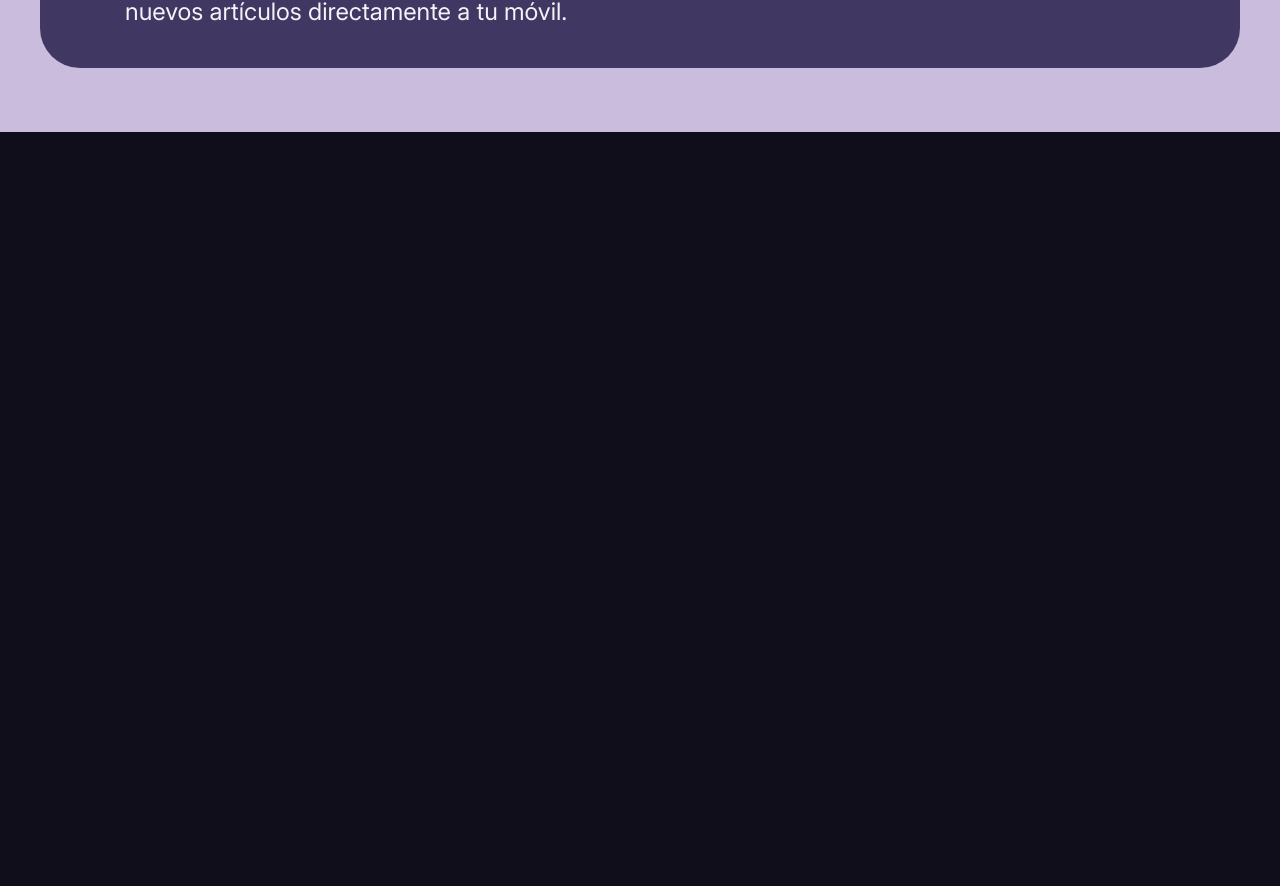
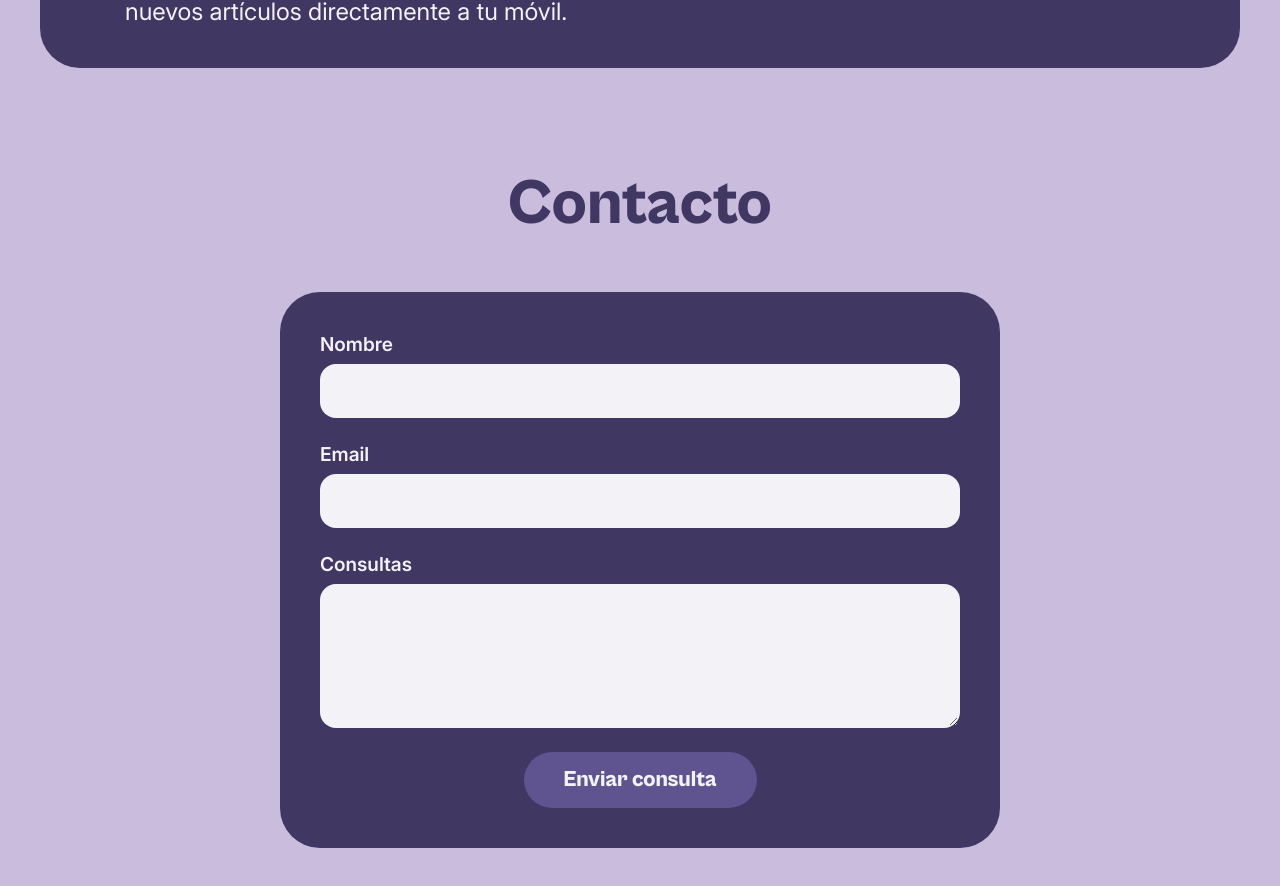
Before and after one commit to cisco-sla/galaso-marketing, a React (Vite) app: page / in a window 1280 px wide. Shown: the part 4380-5266 px from the top of the page. Before the commit the page ends 4512 px from the top, so only its background shows below. Built offline with nearby package versions, Linux system fonts and the light colour scheme.

Commit message:
Formulario de contacto conectado a Web3Forms

```diff
--- a/src/App.jsx
+++ b/src/App.jsx
@@ -5,6 +5,7 @@ import Services from "./components/Services";
 import Plans from "./components/Plans";
 import Portfolio from "./components/Portfolio";
 import Articles from "./components/Articles";
+import Contact from "./components/Contact";
 import fotoPerfil from "./assets/fran_mkt2.webp";
 
 /*creamos la función para que devuelva los componentes que necesitamos. Al Hero, le pasamos las props (titulo, destacado, etc.)
@@ -26,6 +27,7 @@ function App() {
       <Plans />
       <Portfolio />
       <Articles />
+      <Contact />
     </>
   );
 }
--- /dev/null
+++ b/src/components/Contact.css
@@ -0,0 +1,105 @@
+.contact {
+  padding: 2rem 2rem 4rem;
+  background: var(--color-fondo-claro);
+}
+
+.contact__titulo {
+  margin-bottom: 3rem;
+  font-size: 4rem;
+  text-align: center;
+  color: var(--color-primario);
+}
+
+.contact__formulario {
+  display: flex;
+  flex-direction: column;
+  gap: 1.5rem;
+  max-width: 45rem;
+  margin: 0 auto;
+  padding: 2.5rem;
+  border-radius: 2.5rem;
+  background: var(--color-primario);
+  color: var(--color-texto-claro);
+}
+
+.contact__campo {
+  display: flex;
+  flex-direction: column;
+  gap: 0.5rem;
+}
+
+.contact__campo label {
+  font-size: 1.2rem;
+  font-weight: 600;
+}
+
+.contact__campo input,
+.contact__campo textarea {
+  padding: 0.9rem 1.2rem;
+  border: 2px solid transparent;
+  border-radius: 1rem;
+  background: var(--color-texto-claro);
+  color: var(--color-fondo-oscuro);
+  font: inherit;
+  font-size: 1.1rem;
+}
+
+.contact__campo textarea {
+  min-height: 9rem;
+  resize: vertical;
+}
+
+.contact__campo input:focus-visible,
+.contact__campo textarea:focus-visible {
+  outline: 3px solid var(--color-acento);
+}
+
+.contact__campo [aria-invalid="true"] {
+  border-color: var(--color-error-borde);
+}
+
+.contact__error {
+  font-size: 1rem;
+  color: var(--color-error);
+}
+
+.contact__trampa {
+  display: none;
+}
+
+.contact__boton {
+  align-self: center;
+  padding: 0.9rem 2.5rem;
+  border: none;
+  border-radius: 999px;
+  background: var(--color-boton);
+  color: var(--color-texto-claro);
+  font-family: var(--fuente-titulos);
+  font-size: 1.4rem;
+  font-weight: 800;
+  cursor: pointer;
+  transition: background 0.3s ease;
+}
+
+.contact__boton:hover:not(:disabled),
+.contact__boton:focus-visible {
+  background: var(--color-boton-hover);
+}
+
+.contact__boton:disabled {
+  opacity: 0.6;
+  cursor: not-allowed;
+}
+
+.contact__mensaje {
+  font-size: 1.1rem;
+  text-align: center;
+}
+
+.contact__mensaje--exito {
+  color: var(--color-acento);
+}
+
+.contact__mensaje--error {
+  color: var(--color-error);
+}
--- /dev/null
+++ b/src/components/Contact.jsx
@@ -0,0 +1,136 @@
+import { useState } from "react";
+import "./Contact.css";
+import { enviarConsulta } from "../services/enviarConsulta";
+
+const datosIniciales = {
+  nombre: "",
+  email: "",
+  mensaje: "",
+  botcheck: false,
+};
+
+function validar(datos) {
+  const errores = {};
+  if (datos.nombre.trim().length < 2) {
+    errores.nombre = "Escribí tu nombre.";
+  }
+  if (!/^\S+@\S+\.\S+$/.test(datos.email)) {
+    errores.email = "Escribí un email válido.";
+  }
+  if (datos.mensaje.trim().length < 10) {
+    errores.mensaje = "Contame tu consulta (mínimo 10 caracteres).";
+  }
+
+  return errores;
+}
+
+function Contact() {
+  const [datos, setDatos] = useState(datosIniciales);
+  const [errores, setErrores] = useState({});
+  const [estado, setEstado] = useState("inactivo");
+
+  function manejarCambio(evento) {
+    const { name, value, type, checked } = evento.target;
+    setDatos({ ...datos, [name]: type === "checkbox" ? checked : value });
+  }
+
+  async function manejarEnvio(evento) {
+    evento.preventDefault();
+
+    const erroresEncontrados = validar(datos);
+    setErrores(erroresEncontrados);
+    if (Object.keys(erroresEncontrados).length > 0) {
+      return;
+    }
+    setEstado("enviando");
+    try {
+      await enviarConsulta(datos);
+      setEstado("exito");
+      setDatos(datosIniciales);
+    } catch (error) {
+      console.error("Error al enviar la consulta:", error);
+      setEstado("error");
+    }
+  }
+
+  return (
+    <section className="contact" id="contacto">
+      <h2 className="contact__titulo">Contacto</h2>
+
+      <form className="contact__formulario" onSubmit={manejarEnvio} noValidate>
+        <div className="contact__campo">
+          <label htmlFor="nombre">Nombre</label>
+          <input
+            id="nombre"
+            name="nombre"
+            type="text"
+            autoComplete="name"
+            value={datos.nombre}
+            onChange={manejarCambio}
+            aria-invalid={Boolean(errores.nombre)}
+          />
+          {errores.nombre && <p className="contact__error">{errores.nombre}</p>}
+        </div>
+
+        <div className="contact__campo">
+          <label htmlFor="email">Email</label>
+          <input
+            id="email"
+            name="email"
+            type="email"
+            autoComplete="email"
+            value={datos.email}
+            onChange={manejarCambio}
+            aria-invalid={Boolean(errores.email)}
+          />
+          {errores.email && <p className="contact__error">{errores.email}</p>}
+        </div>
+
+        <div className="contact__campo">
+          <label htmlFor="mensaje">Consultas</label>
+          <textarea
+            id="mensaje"
+            name="mensaje"
+            value={datos.mensaje}
+            onChange={manejarCambio}
+            aria-invalid={Boolean(errores.mensaje)}
+          />
+          {errores.mensaje && (
+            <p className="contact__error">{errores.mensaje}</p>
+          )}
+        </div>
+
+        <input
+          className="contact__trampa"
+          type="checkbox"
+          name="botcheck"
+          checked={datos.botcheck}
+          onChange={manejarCambio}
+          tabIndex={-1}
+          autoComplete="off"
+        />
+
+        <button
+          className="contact__boton"
+          type="submit"
+          disabled={estado === "enviando"}
+        >
+          {estado === "enviando" ? "Enviando..." : "Enviar consulta"}
+        </button>
+
+        {estado === "exito" && (
+          <p className="contact__mensaje contact__mensaje--exito" role="status">
+            ¡Gracias! Recibí tu consulta y te responderé a la brevedad.
+          </p>
+        )}
+        {estado === "error" && (
+          <p className="contact__mensaje contact__mensaje--error" role="alert">
+            No se pudo enviar tu consulta. Probá de nuevo en unos minutos.
+          </p>
+        )}
+      </form>
+    </section>
+  );
+}
+
+export default Contact;
--- a/src/data/enlaces.js
+++ b/src/data/enlaces.js
@@ -1 +1,2 @@
 export const canalWhatsapp = "https://whatsapp.com/channel/canalDeGalasoMkt";
+export const claveWeb3Forms = "2f5ed238-1975-4394-80f9-01c614dc02a8";
--- a/src/index.css
+++ b/src/index.css
@@ -43,6 +43,8 @@
   --color-lila: #413763;
   --color-boton: #5f5490;
   --color-boton-hover: #9f86c0;
+  --color-error: #ffb4b4;
+  --color-error-borde: #e5383b;
 
   --fuente-titulos: "Cabinet Grotesk", system-ui, sans-serif;
   --fuente-texto: "Inter", system-ui, sans-serif;
--- /dev/null
+++ b/src/services/enviarConsulta.js
@@ -0,0 +1,26 @@
+import { claveWeb3Forms } from "..//data/enlaces";
+
+const URL_ENVIO = "https://api.web3forms.com/submit";
+
+export async function enviarConsulta({ nombre, email, mensaje, botcheck }) {
+  const respuesta = await fetch(URL_ENVIO, {
+    method: "POST",
+    headers: {
+      "Content-Type": "application/json",
+      Accept: "application/json",
+    },
+    body: JSON.stringify({
+      access_key: claveWeb3Forms,
+      subject: "Nueva consulta desde la web",
+      name: nombre,
+      email: email,
+      message: mensaje,
+      botcheck: botcheck,
+    }),
+  });
+  const resultado = await respuesta.json();
+
+  if (!respuesta.ok || !resultado.success) {
+    throw new Error(resultado.message || "No se pudo enviar la consulta.");
+  }
+}
```
